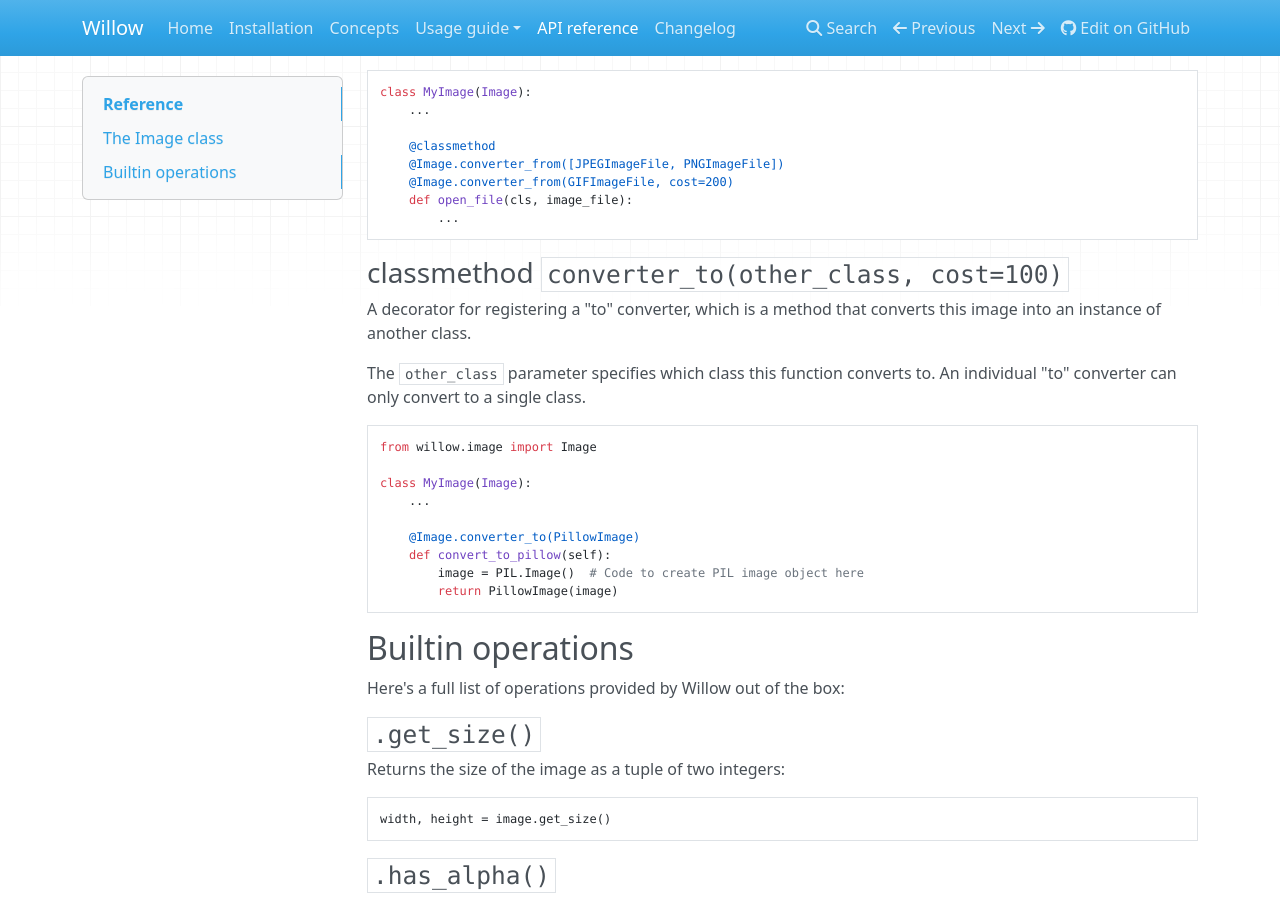
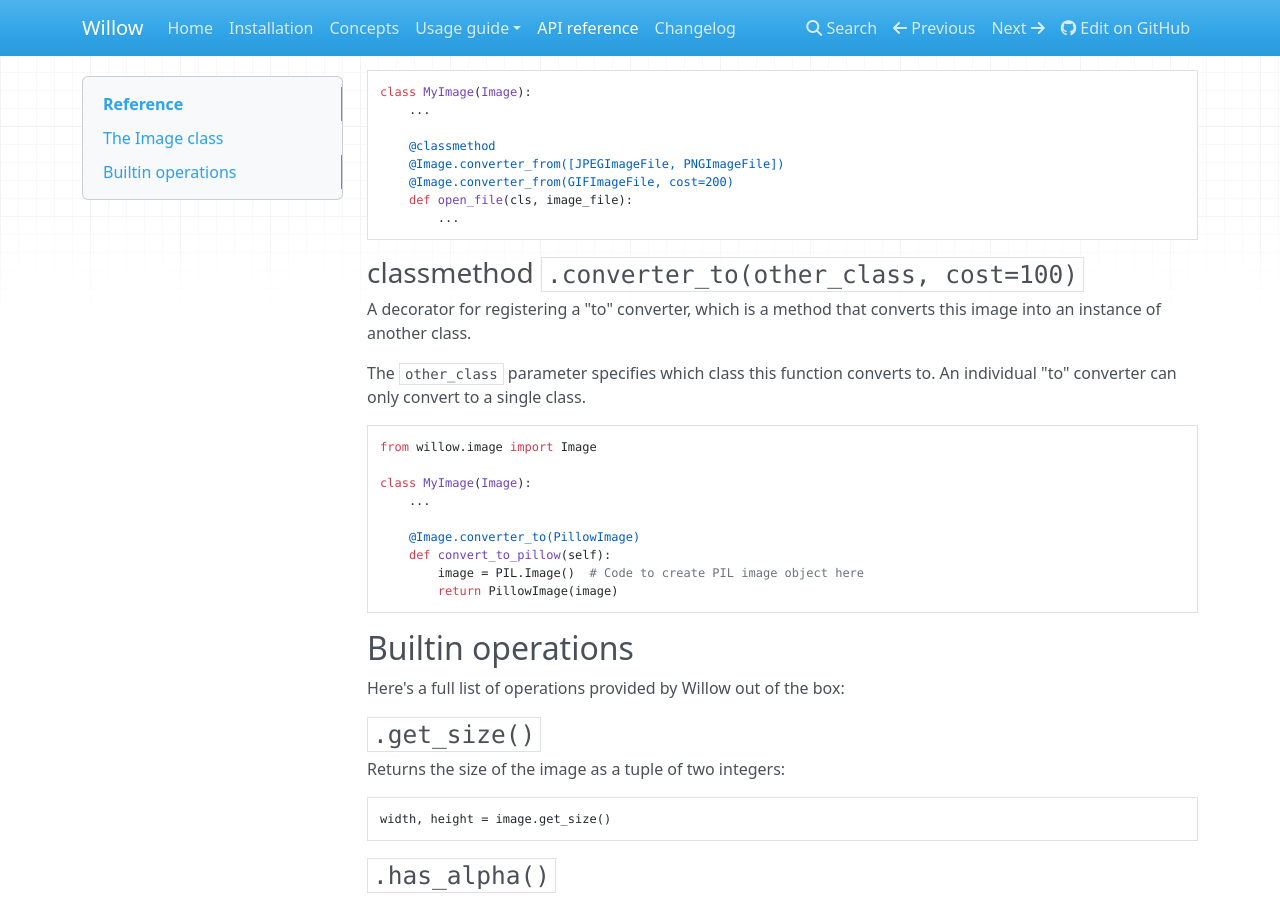
Before and after one commit to wagtail/Willow, an MkDocs documentation site: the page built from docs/reference.md, in a window 1280 px wide and 900 px high, scrolled down 1048 px. Built offline with MkDocs 1.6.1, drawn with Linux system fonts in a browser that asks for light colours; nearby versions of some CDN libraries; old or Windows-style settings are respelled for this version of MkDocs.

````diff
--- a/docs/reference.md
+++ b/docs/reference.md
@@ -62,7 +62,7 @@ class MyImage(Image):
         ...
 ```
 
-### classmethod ``converter_to(other_class, cost=100)``
+### classmethod ``.converter_to(other_class, cost=100)``
 
 A decorator for registering a "to" converter, which is a method that converts
 this image into an instance of another class.
````
